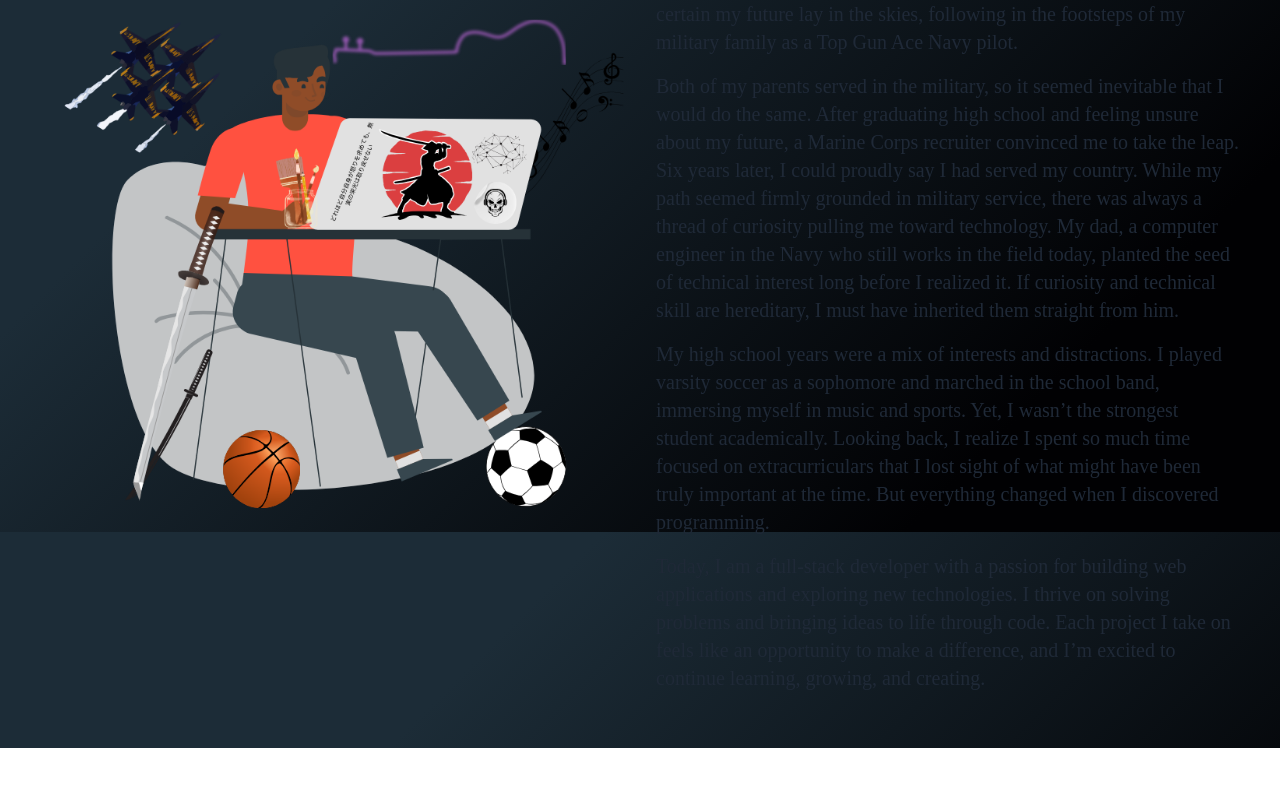
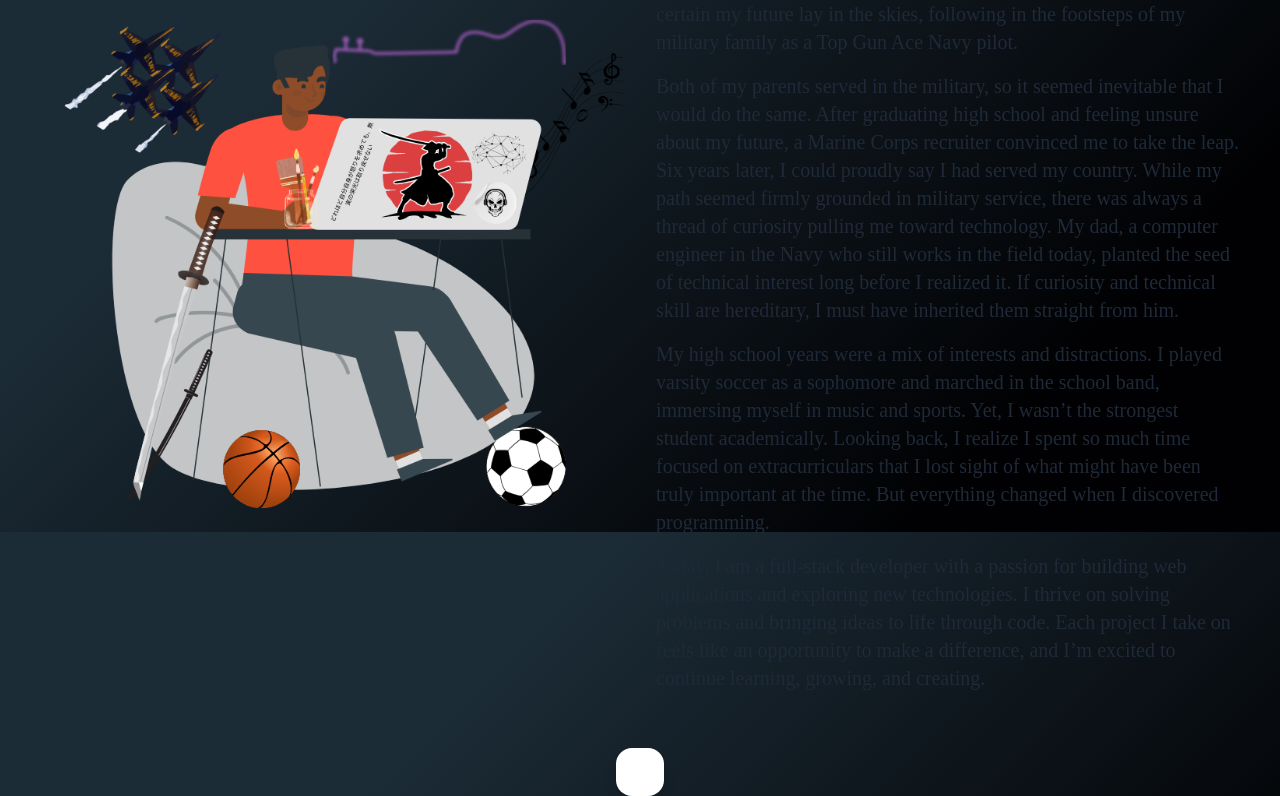
Before and after one commit to robinkelsickii/dev-portfolio, a Vue app: page / in a window 1280 px wide. Shown: the part 1068-1864 px from the top of the page. Before the commit the page ends 1816 px from the top, so only its background shows below. Built offline with nearby package versions, Linux system fonts and the light colour scheme; a web font is replaced by a local one.

Commit message:
added skills component

```diff
--- a/src/App.vue
+++ b/src/App.vue
@@ -4,10 +4,11 @@ import Contact from './components/Contact.vue'
 import Projects from './components/Projects.vue'
 import Navbar from './components/Navbar.vue'
 import Home from './components/Home.vue'
+import Skills from './components/Skills.vue'
 
 export default {
   name: 'App',
-  components: { Home, AboutMe, Projects, Contact, Navbar },
+  components: { Home, AboutMe, Projects, Contact, Navbar, Skills },
 }
 </script>
 
@@ -16,6 +17,7 @@ export default {
     <Navbar class="w-full" />
     <Home />
     <AboutMe id="about"/>
+    <Skills id = "skills"/>
     <!-- <Projects id="projects"/> -->
     <!-- <Contact id="contact"/> -->
   </div>
--- /dev/null
+++ b/src/components/Skills.vue
@@ -0,0 +1,20 @@
+<template>
+
+  <div class="flex justify-center items-center">
+    <div className="bg-white dark:bg-gray-800 shadow-lg rounded-2xl p-6 w-full max-w-sm">
+
+</div>
+</div>
+</template>
+
+<script>
+export default{
+  name: "Skills"
+}
+
+const skill = [
+  {
+
+  }
+]
+</script>
--- a/src/main.js
+++ b/src/main.js
@@ -4,10 +4,11 @@ import App from './App.vue';
 import { library } from '@fortawesome/fontawesome-svg-core';
 import { FontAwesomeIcon } from '@fortawesome/vue-fontawesome';
 import { faGithub, faLinkedin } from '@fortawesome/free-brands-svg-icons';
-import { faDownload } from '@fortawesome/free-solid-svg-icons'; // Import the icon
+import { faDownload } from '@fortawesome/free-solid-svg-icons';
+import { faHtml5 } from '@fortawesome/free-brands-svg-icons';
 
 // Add the icon to the library
-library.add(faGithub, faLinkedin, faDownload);
+library.add(faGithub, faLinkedin, faDownload, faHtml5);
 
 // Create the Vue app and use the FontAwesomeIcon component globally
 createApp(App)
```
